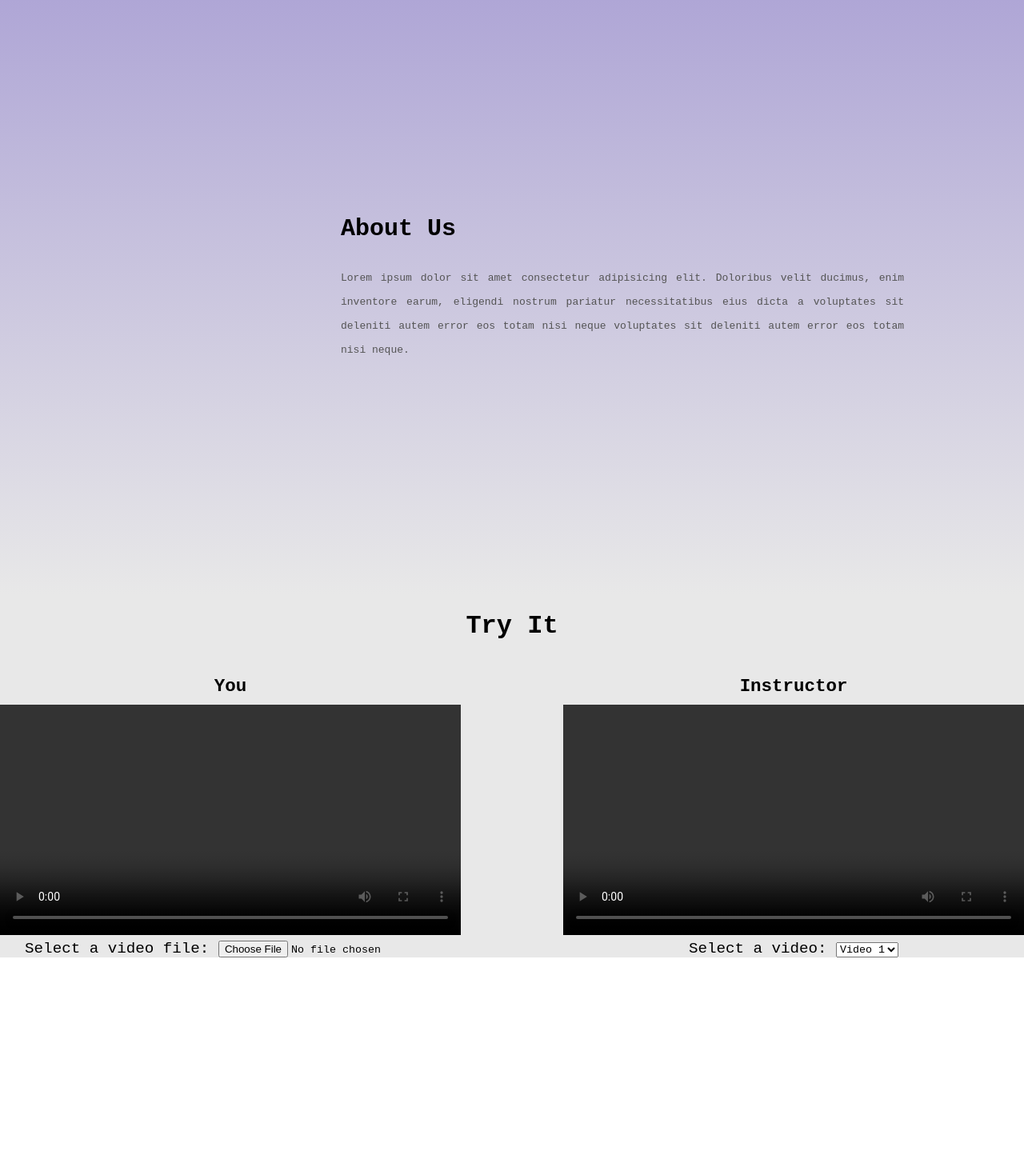
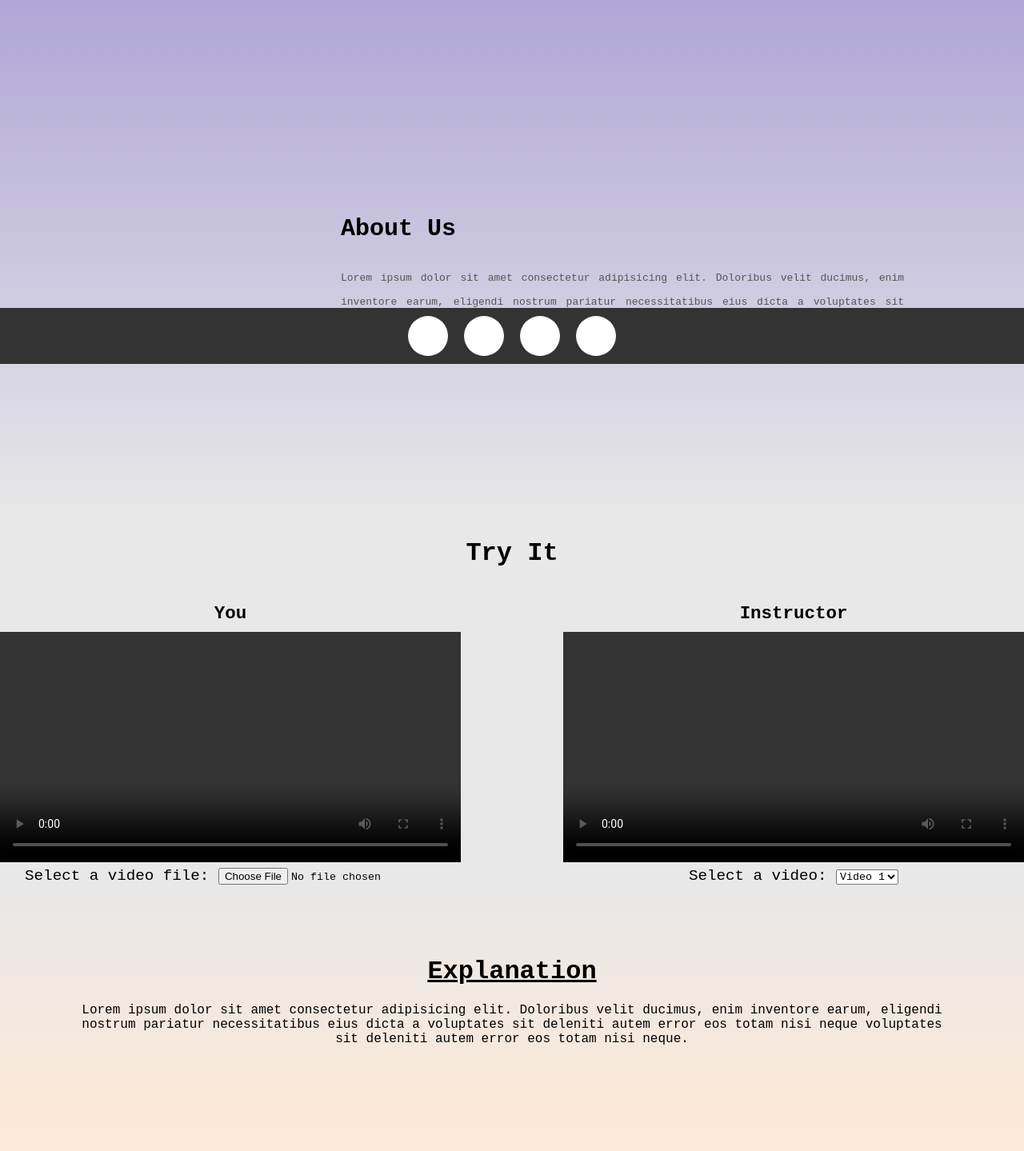
Before and after one commit to AdityaBoddepalli/Form-Fusion, a Flask app: page / in a window 1280 px wide. Shown: the part 405-1844 px from the top of the page at 80% size. Run offline with Flask 2, Linux system fonts and the light colour scheme.

Commit message:
Update index.html
udpated

```diff
--- a/app/templates/index.html
+++ b/app/templates/index.html
@@ -89,8 +89,20 @@
             </div>
 
         </div>
+        <div id="explanation">
+            <div class="basic-wide-container">
+                <h1><u>Explanation</u></h1>
+                <p class="explanation">
+                    Lorem ipsum dolor sit amet consectetur adipisicing elit. Doloribus velit ducimus, enim inventore earum, eligendi nostrum pariatur necessitatibus eius dicta a voluptates sit deleniti autem error eos totam nisi neque voluptates sit deleniti autem error eos totam nisi neque.
+                </p>
+            </div>
+        </div>
     </div>
-</div>
-
+    <div class="social-bar">
+        <a href="#"><i class="fa fa-instagram"></i></a>
+        <a href="#"><i class="fa fa-facebook-square"></i></a>
+        <a href="#"><i class="fa fa-twitter-square"></i></a>
+        <a href="#"><i class="fa fa-youtube-square"></i></a>
+    </div>
 </body>
 </html>
```
